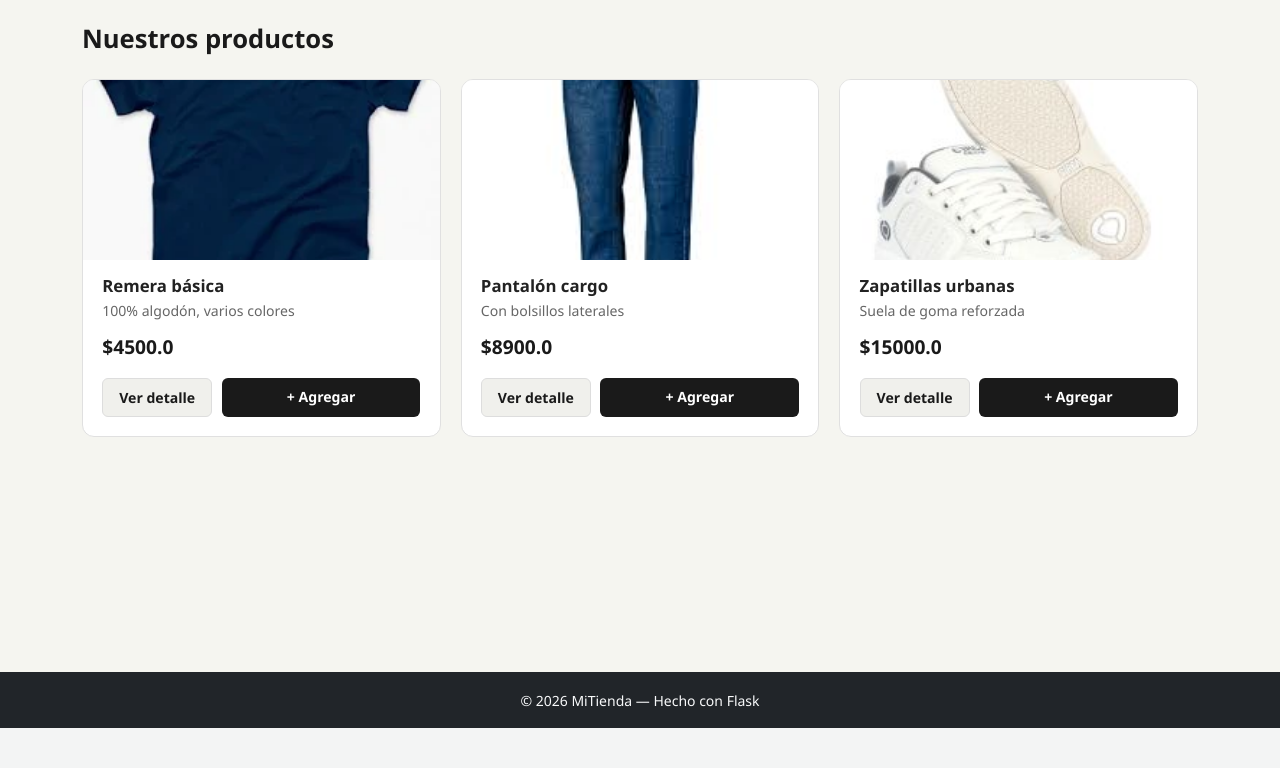
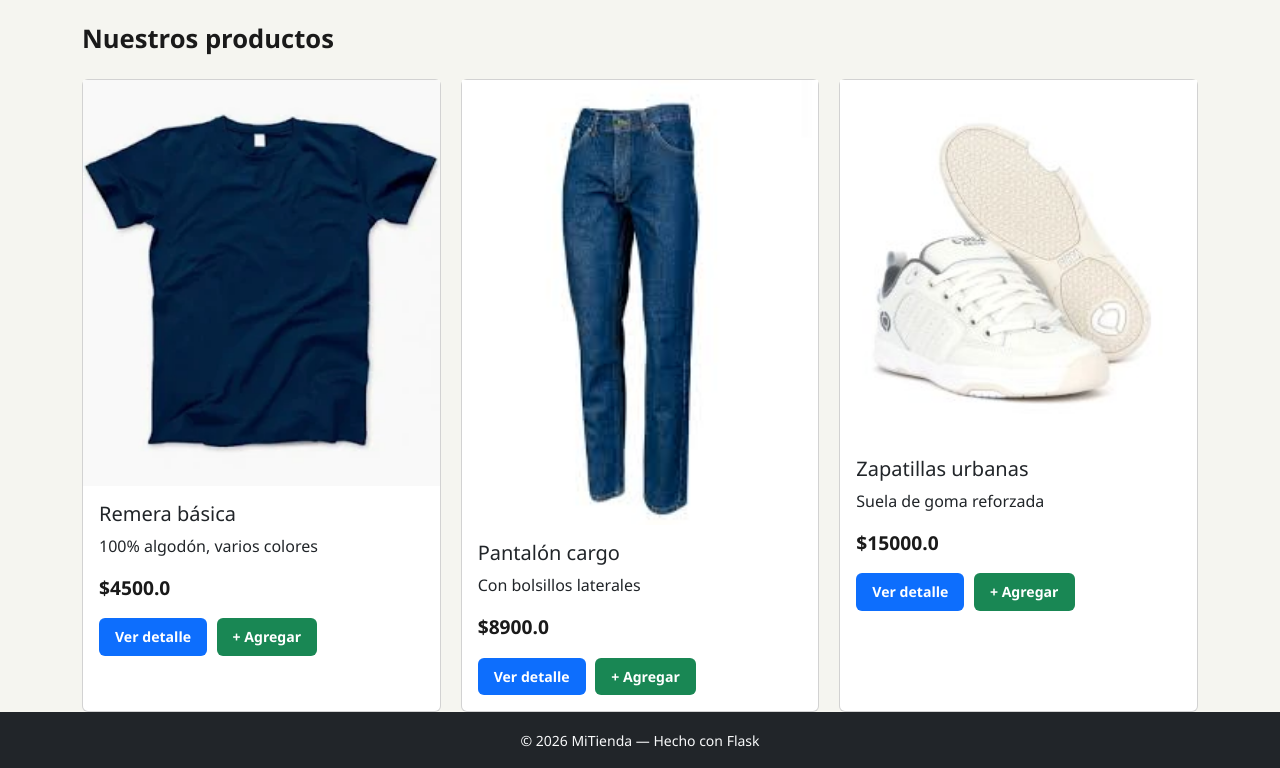
Before and after one commit to guimore/tienVirtual, a Flask app: page / in a window 1280 px wide. Shown: the part 72-840 px from the top of the page. Before the commit the page ends 800 px from the top, so only its background shows below. Run offline with Flask 3, Linux system fonts and the light colour scheme; data comes from the database, SQL or seed files in the repository.

Commit message:
Reemplazar index.html con grilla 3x3 limpia

```diff
--- a/templates/index.html
+++ b/templates/index.html
@@ -6,17 +6,15 @@
   <h1 class="titulo-seccion">Nuestros productos</h1>
   <div class="grilla-productos">
     {% for producto in productos %}
-      <div class="card-producto">
-        <div class="card-imagen">
-          <img src="{{ url_for('static', filename='img/' ~ producto['imagen']) }}" alt="{{ producto['nombre'] }}">
-        </div>
-        <div class="card-info">
-          <h2>{{ producto['nombre'] }}</h2>
-          <p class="descripcion">{{ producto['descripcion'] }}</p>
-          <p class="precio">${{ producto['precio'] }}</p>
+      <div class="card">
+        <img src="{{ url_for('static', filename='img/' ~ producto.imagen) }}" alt="{{ producto.nombre }}">
+        <div class="card-body">
+          <h5 class="card-title">{{ producto.nombre }}</h5>
+          <p class="card-text">{{ producto.descripcion }}</p>
+          <p class="precio">${{ producto.precio }}</p>
           <div class="card-acciones">
-			<a href="/producto/{{ producto['id'] }}" class="btn btn-ver">Ver detalle</a>
-            <a href="/agregar/{{ producto['id'] }}" class="btn btn-agregar">+ Agregar</a>
+            <a href="{{ url_for('detalle', id=producto.id) }}" class="btn btn-primary">Ver detalle</a>
+            <a href="{{ url_for('agregar', id=producto.id) }}" class="btn btn-success">+ Agregar</a>
           </div>
         </div>
       </div>
```
